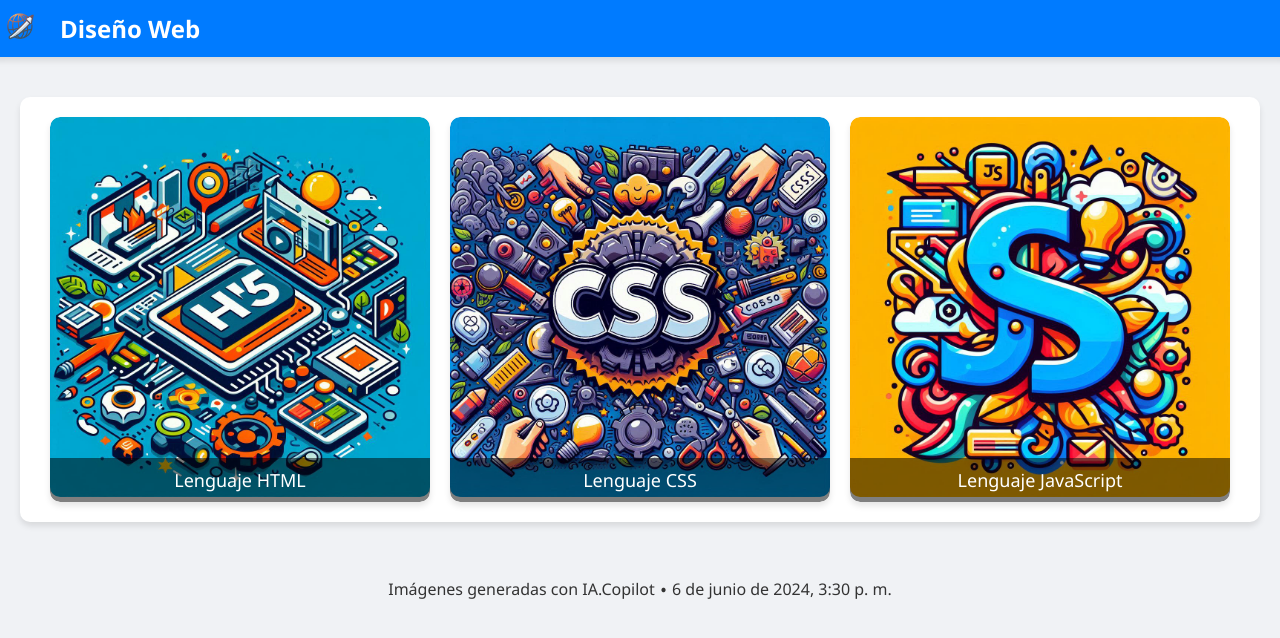
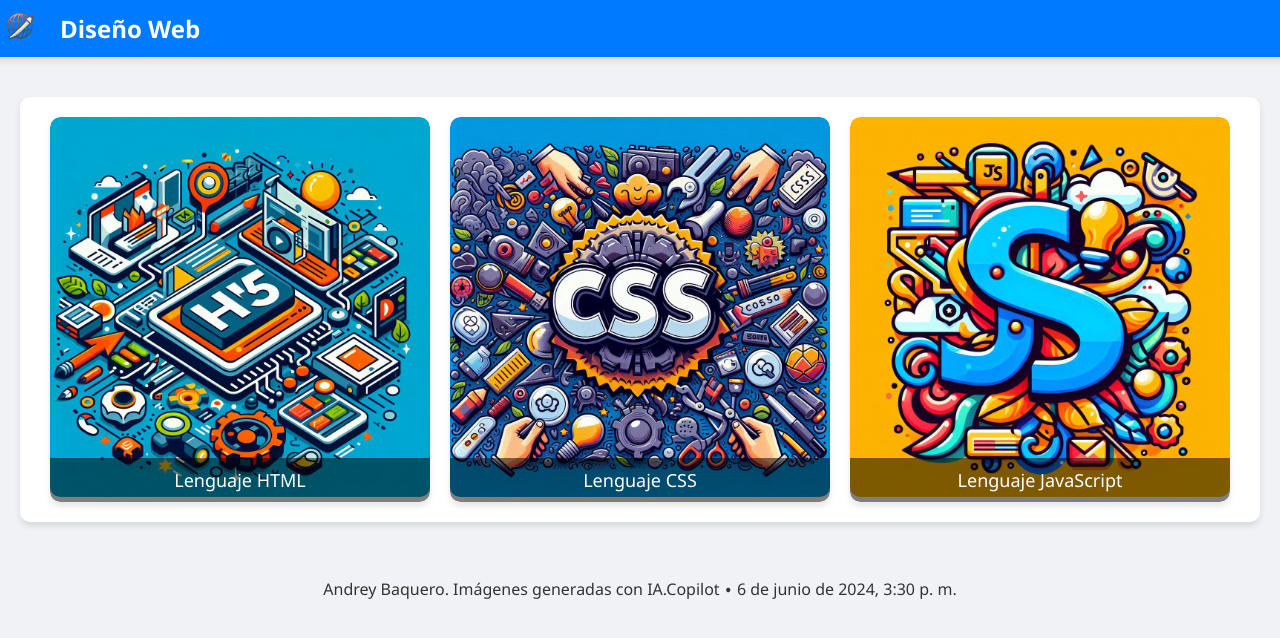
Before and after one commit to Andreybl29/brasiliaclases, a plain HTML site: page index.html in a window 1280 px wide. Drawn offline with Linux system fonts and the light colour scheme.

Commit message:
index.html

```diff
--- a/index.html
+++ b/index.html
@@ -35,7 +35,7 @@
     </section>
     <script src="script.js"></script>
     <footer>
-        <p>Imágenes generadas con IA.Copilot ∙ 6 de junio de 2024, 3:30 p. m.</p>
+        <p>Andrey Baquero. Imágenes generadas con IA.Copilot ∙ 6 de junio de 2024, 3:30 p. m.</p>
     </footer>
 </body>
 </html>
```
